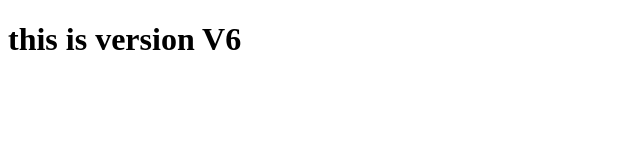
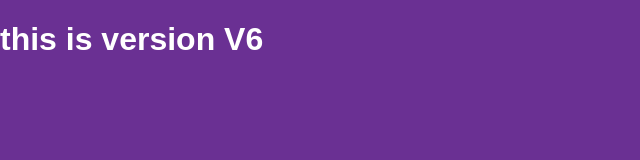
Before and after one commit to Devdeepak13/myrepo, a plain HTML site: page index.HTML in a window 1280 px wide. Shown: the whole page, without its empty margins (0-640 px from the left). Drawn offline with Linux system fonts and the light colour scheme.

Commit message:
added for website

```diff
--- /dev/null
+++ b/Style.CSS
@@ -0,0 +1,8 @@
+body {
+   background-color: #6a3093;
+   font-family: Arial, sans-serif;
+   color: white;
+   margin: 0;
+   padding: 0;
+   display: flex;
+}
--- a/index.HTML
+++ b/index.HTML
@@ -4,6 +4,7 @@
    <meta charset="UTF-8">
    <meta name="viewport" content="width=device-width, initial-scale=1.0">
    <title>Document</title>
+   <link rel="stylesheet" href="Style.CSS">
 </head>
 <body>
    <h1>this is version V6</h1>
```
Also changed, not shown: 1 other file.
